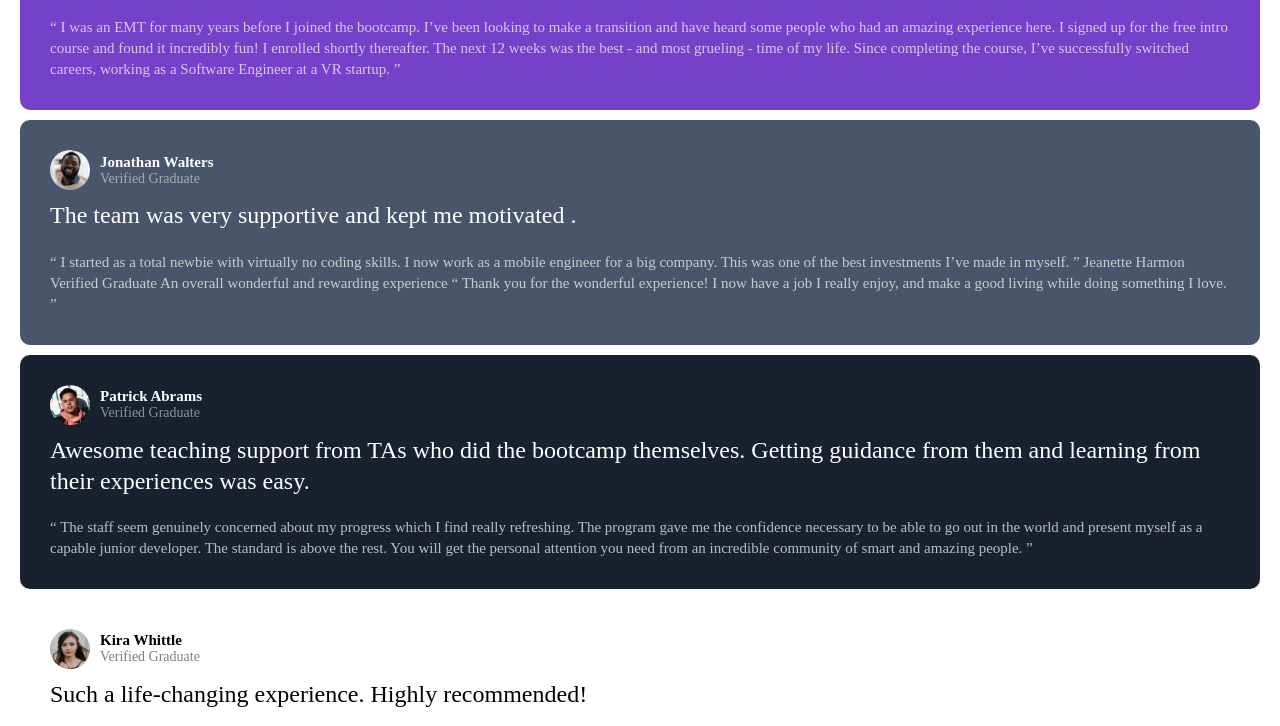
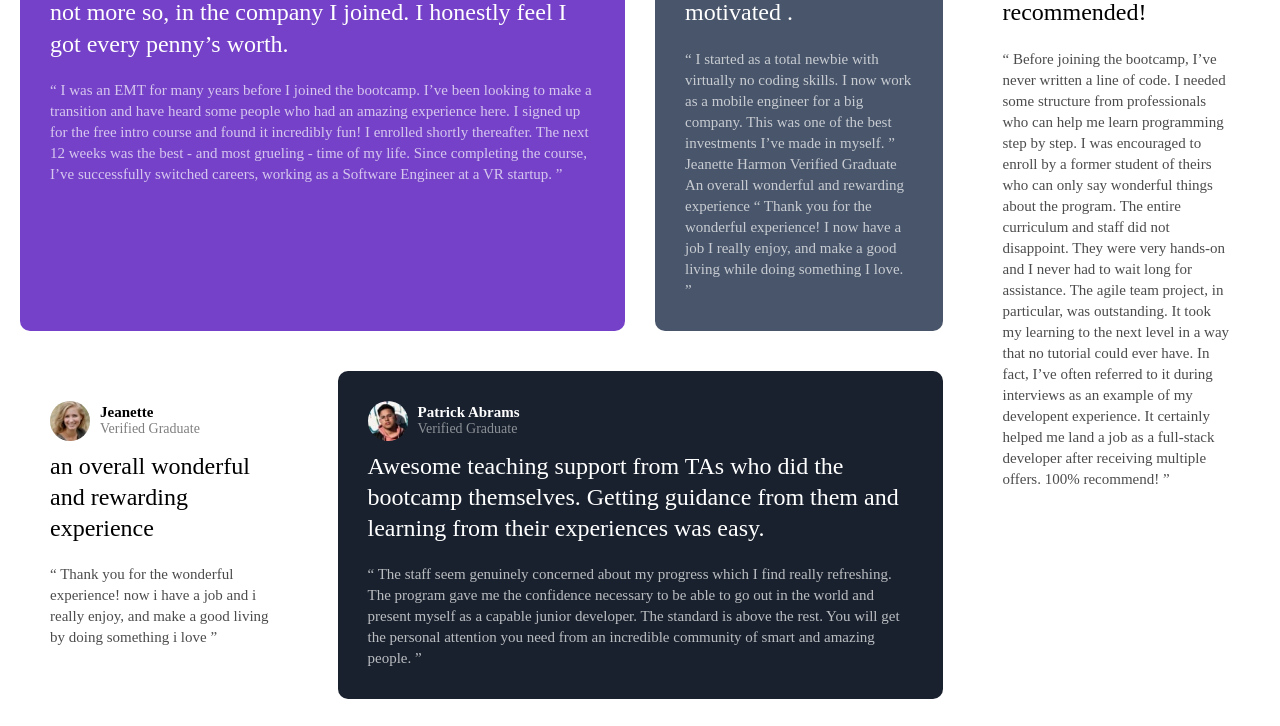
Before and after one commit to Bria222/Testimonials-grid-system-challenge-2, a plain HTML site: page index.html in a window 1280 px wide. Shown: the part 165-891 px from the top of the page. Drawn offline with Linux system fonts and the light colour scheme.

Commit message:
add  css grid to strech the card colums and rows

```diff
--- a/index.css
+++ b/index.css
@@ -15,6 +15,9 @@
     max-width: 1140;
     padding: 20px;
     margin: 100px , auto;
+    display: grid;
+    grid-template-columns: repeat(4, 1fr);
+    gap: 30px;
   }
 
 
@@ -66,6 +69,7 @@
     background-image: url('./images/bg-pattern-quotation.svg');
     background-repeat: no-repeat;
     background-position: top 10px right 100px;
+
   }
   .card-bg-grey-blue{
     background:hsl(217, 19%, 35%);
@@ -77,3 +81,15 @@
     color: #fff;
 
   }
+
+  .card:nth-of-type(1){
+    grid-column: 1/3;
+  }
+  .card:nth-of-type(3){
+    grid-column: 2/4;
+    grid-row: 2;
+  }
+  .card:nth-of-type(4){
+    grid-column: 4;
+    grid-row: 1/3;
+  }
```
